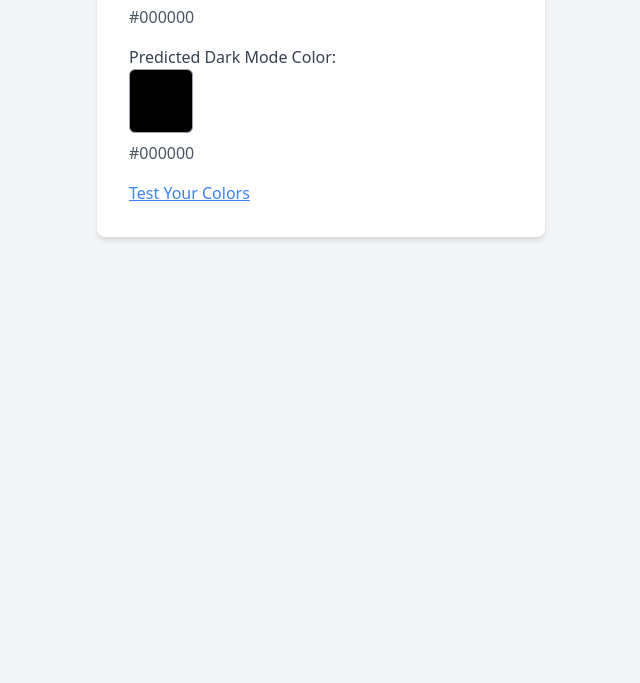
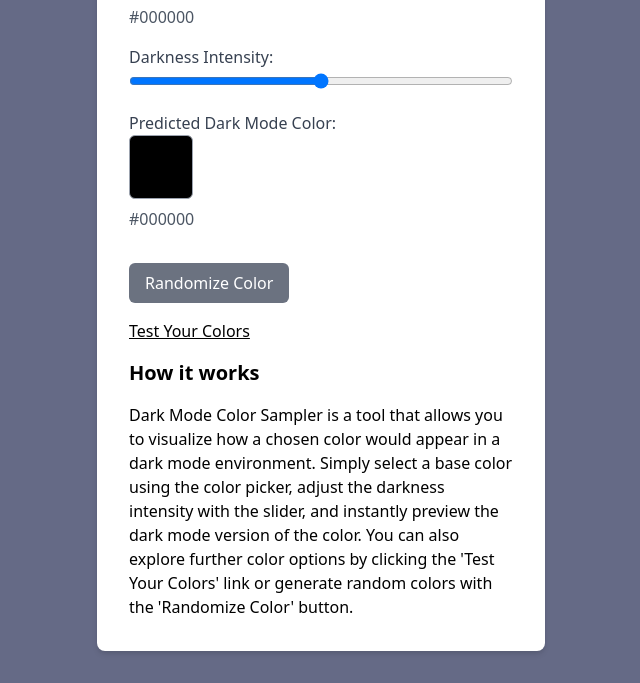
Before and after one commit to gachezra/DarkMode, a plain HTML site: page index.html in a window 1280 px wide. Shown: the part 166-849 px from the top of the page, without its empty margins (319-959 px from the left). Before the commit the page ends 800 px from the top, so only its background shows below. Drawn offline with nearby package versions, Linux system fonts and the light colour scheme.

Commit message:
Update index
Background color changed, more functionalities added

```diff
--- a/index.html
+++ b/index.html
@@ -3,23 +3,37 @@
 <head>
 <meta charset="UTF-8">
 <meta name="viewport" content="width=device-width, initial-scale=1.0">
-<title>Dark Mode Color Sampler</title>
+<title>DarkMode Color Sampler</title>
 <link href="https://cdn.jsdelivr.net/npm/tailwindcss@2.2.19/dist/tailwind.min.css" rel="stylesheet">
 </head>
-<body class="bg-gray-100 p-8">
+<body class="bg-gray-100 p-8" style="background-color:#656a86 ;">
 <div class="max-w-md mx-auto bg-white rounded-lg shadow-md p-8">
-    <h2 class="text-xl font-bold mb-4">Dark Mode Color Sampler</h2>
+    <h2 class="text-xl font-bold mb-4">DarkMode Color Sampler</h2>
     <div class="mb-4">
         <label for="baseColor" class="block text-gray-700">Base Color:</label>
         <input type="color" id="baseColor" class="mt-1 px-4 py-2 border rounded-md w-full">
         <output id="baseColorOutput" class="block mt-2 text-gray-600"></output>
     </div>
     <div class="mb-4">
+        <label for="darknessIntensity" class="block text-gray-700">Darkness Intensity:</label>
+        <input type="range" id="darknessIntensity" min="0" max="1" step="0.01" value="0.5" class="mt-1 w-full">
+    </div>
+    <div class="mb-4">
         <label class="block text-gray-700">Predicted Dark Mode Color:</label>
         <div id="colorSample" class="w-16 h-16 border border-gray-400 rounded-md mb-2"></div>
         <output id="darkModeColorOutput" class="block mt-2 text-gray-600"></output>
     </div>
-    <a href="https://realtimecolors.com" target="_blank" class="text-blue-500 underline">Test Your Colors</a>
+    <div class="mb-4">
+        <button id="randomizeColorButton" class="mt-4 px-4 py-2 bg-gray-500 text-white rounded-md hover:bg-gray-600">Randomize Color</button>
+
+    </div>
+    <div class="mb-4">
+        <a href="https://realtimecolors.com" target="_blank" id="testColorsLink" class="text-blue-500 underline">Test Your Colors</a>
+    </div>
+    <div class="mt-4">
+        <h1 class="text-xl font-bold mb-4">How it works</h1>
+        <p>Dark Mode Color Sampler is a tool that allows you to visualize how a chosen color would appear in a dark mode environment. Simply select a base color using the color picker, adjust the darkness intensity with the slider, and instantly preview the dark mode version of the color. You can also explore further color options by clicking the 'Test Your Colors' link or generate random colors with the 'Randomize Color' button.</p>
+    </div>
 </div>
 
 <script>
@@ -28,6 +42,13 @@
         var colorSample = document.getElementById('colorSample');
         var baseColorOutput = document.getElementById('baseColorOutput');
         var darkModeColorOutput = document.getElementById('darkModeColorOutput');
+        var darknessIntensity = document.getElementById('darknessIntensity').value;
+        var testColorsLink = document.getElementById('testColorsLink');
+        var sliderTrackColor = 'rgba(' + parseInt(baseColor.substr(1, 2), 16) + ',' + parseInt(baseColor.substr(3, 2), 16) + ',' + parseInt(baseColor.substr(5, 2), 16) + ',0.5)';
+
+        // Update CSS variables to set slider color
+        document.documentElement.style.setProperty('--slider-thumb-color', baseColor);
+        document.documentElement.style.setProperty('--slider-track-color', sliderTrackColor);
 
         // Parse the base color into RGB components
         var r = parseInt(baseColor.substring(1, 3), 16);
@@ -38,9 +59,9 @@
         baseColorOutput.textContent = baseColor;
 
         // Adjust the color to simulate dark mode (making it darker)
-        r = Math.floor(r * 0.5);
-        g = Math.floor(g * 0.5);
-        b = Math.floor(b * 0.5);
+        r = Math.floor(r * darknessIntensity);
+        g = Math.floor(g * darknessIntensity);
+        b = Math.floor(b * darknessIntensity);
 
         // Convert back to hexadecimal
         var darkModeColor = '#' +
@@ -51,10 +72,21 @@
         // Update the sample color and output
         colorSample.style.backgroundColor = darkModeColor;
         darkModeColorOutput.textContent = darkModeColor;
+
+        // Update the color of the "Test Your Colors" link
+        testColorsLink.style.color = baseColor;
     }
 
-    // Call updateColor initially and whenever the base color changes
+    function randomizeColor() {
+        var randomColor = '#'+Math.floor(Math.random()*16777215).toString(16);
+        document.getElementById('baseColor').value = randomColor;
+        updateColor();
+    }
+
+    // Call updateColor initially and whenever the base color or darkness intensity changes
     document.getElementById('baseColor').addEventListener('input', updateColor);
+    document.getElementById('darknessIntensity').addEventListener('input', updateColor);
+    document.getElementById('randomizeColorButton').addEventListener('click', randomizeColor);
     updateColor();
 </script>
 </body>
```
